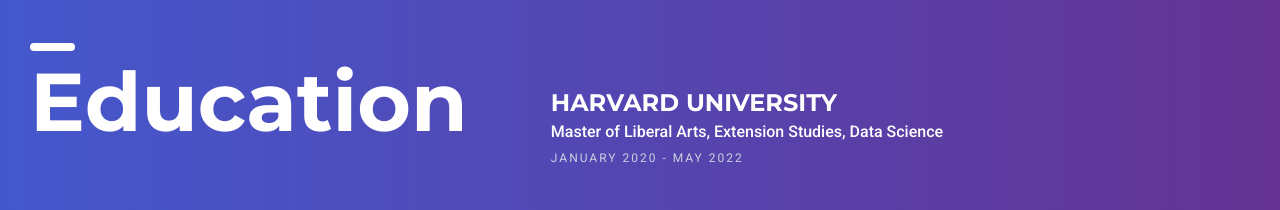
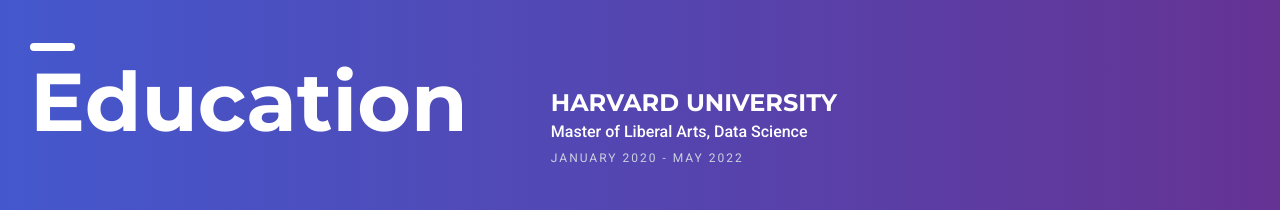
Before and after one commit to DevGlitch/DevGlitch.github.io, a plain HTML site: page index.html in a window 1280 px wide. Shown: the part 1200-1410 px from the top of the page. Drawn offline with Linux system fonts and the light colour scheme.

Commit message:
Update index.html

```diff
--- a/index.html
+++ b/index.html
@@ -158,7 +158,7 @@
                                         <div class="work-experience-title">
 
                                             <h3>Harvard University</h3>
-                                            <h5>Master of Liberal Arts, Extension Studies, Data Science</h5>
+                                            <h5>Master of Liberal Arts, Data Science</h5>
                                             <h6>January 2020 - May 2022</h6>
 
                                         </div><!-- education-title -->
```
